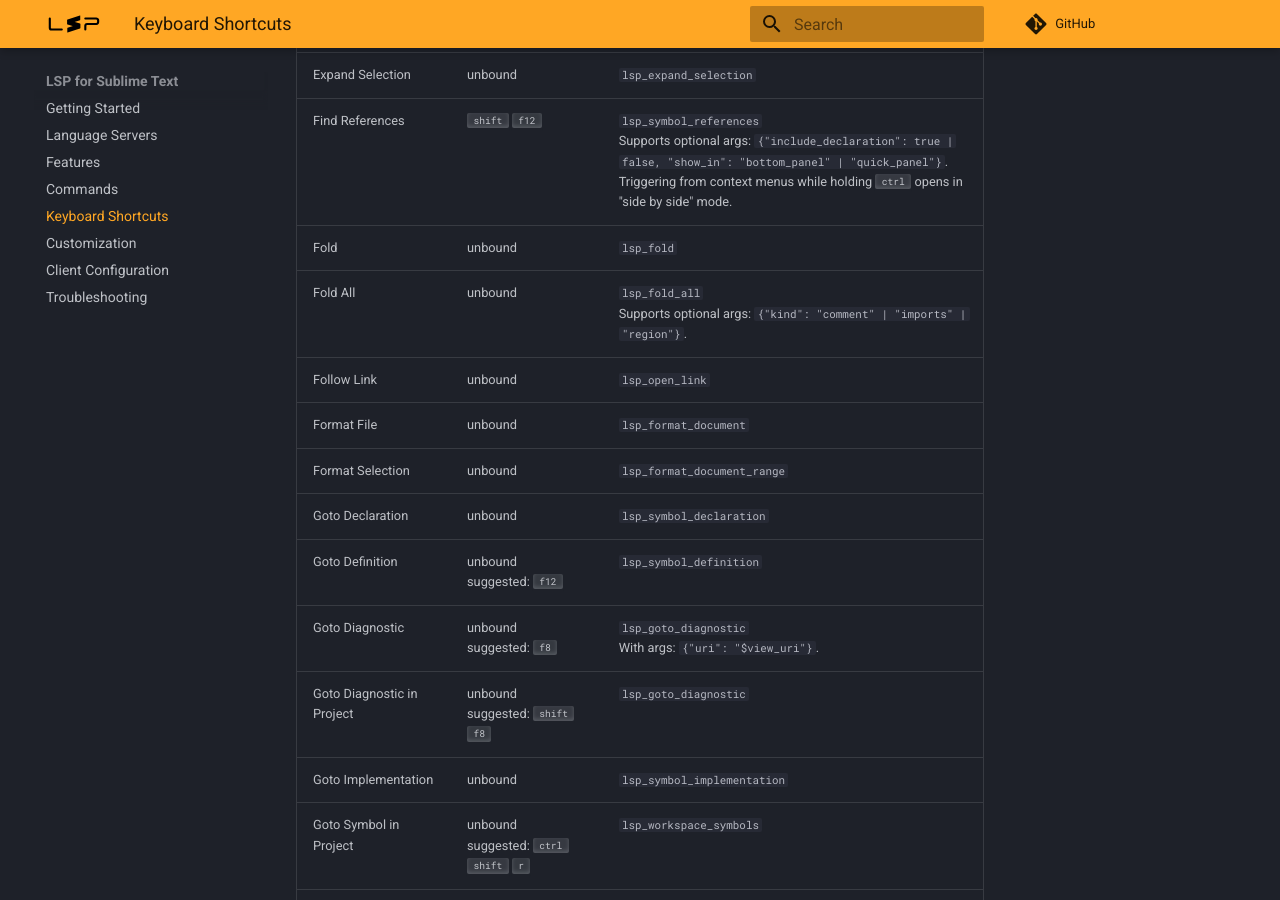
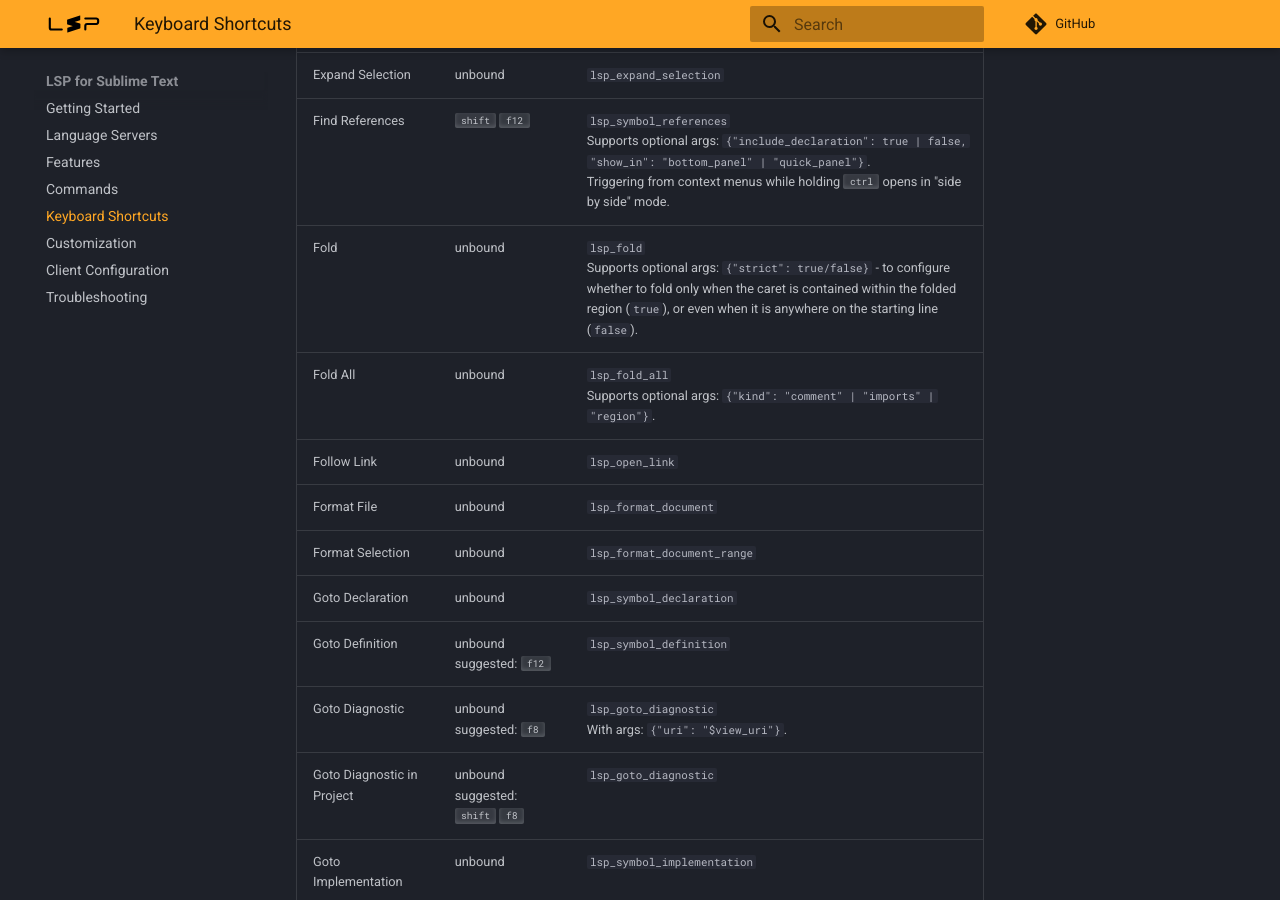
Before and after one commit to sublimelsp/LSP, an MkDocs documentation site: the page built from docs/src/keyboard_shortcuts.md, in a window 1280 px wide and 900 px high, scrolled down 481 px. Built offline with MkDocs 1.6.1 and Material for MkDocs 9.7.7, drawn with Linux system fonts in a browser that asks for light colours; comment, search, counter and statistics services are not loaded.

Commit message:
formatting

```diff
--- a/docs/src/keyboard_shortcuts.md
+++ b/docs/src/keyboard_shortcuts.md
@@ -10,7 +10,7 @@ Refer to the [Customization section](customization.md#keyboard-shortcuts-key-bin
 | Auto Complete | <kbd>ctrl</kbd> <kbd>space</kbd> (also on macOS) | `auto_complete`
 | Expand Selection | unbound | `lsp_expand_selection`
 | Find References | <kbd>shift</kbd> <kbd>f12</kbd> | `lsp_symbol_references`<br>Supports optional args: `{"include_declaration": true | false, "show_in": "bottom_panel" | "quick_panel"}`.<br>Triggering from context menus while holding <kbd>ctrl</kbd> opens in "side by side" mode.
-| Fold | unbound | `lsp_fold` | Supports optional args: `{"strict": true/false}` - to configure whether to fold only when the caret is contained within the folded region (`true`), or even when it is anywhere on the starting line (`false`).
+| Fold | unbound | `lsp_fold`<br>Supports optional args: `{"strict": true/false}` - to configure whether to fold only when the caret is contained within the folded region (`true`), or even when it is anywhere on the starting line (`false`).
 | Fold All | unbound | `lsp_fold_all`<br>Supports optional args: `{"kind": "comment" | "imports" | "region"}`.
 | Follow Link | unbound | `lsp_open_link`
 | Format File | unbound | `lsp_format_document`
```
